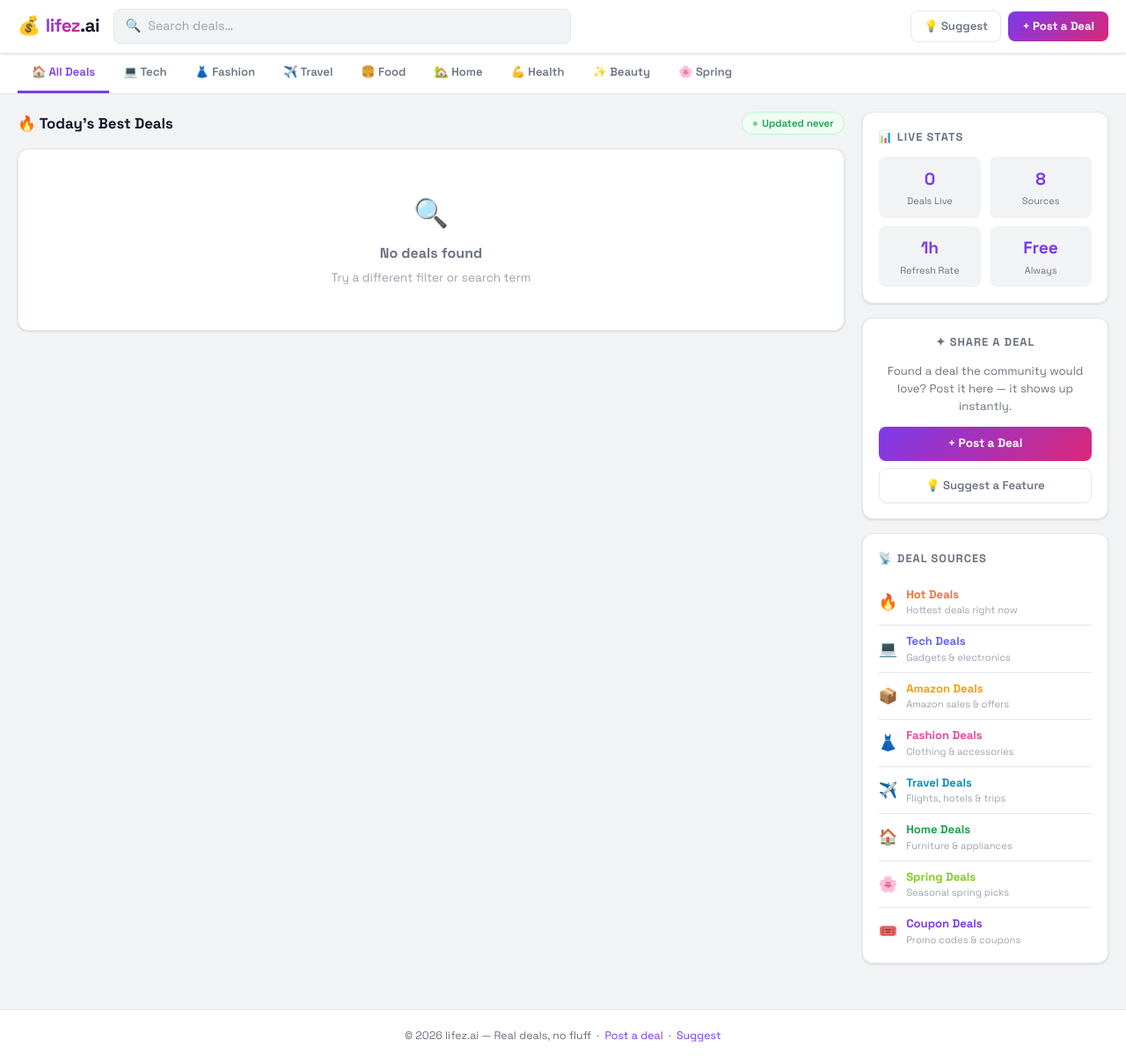
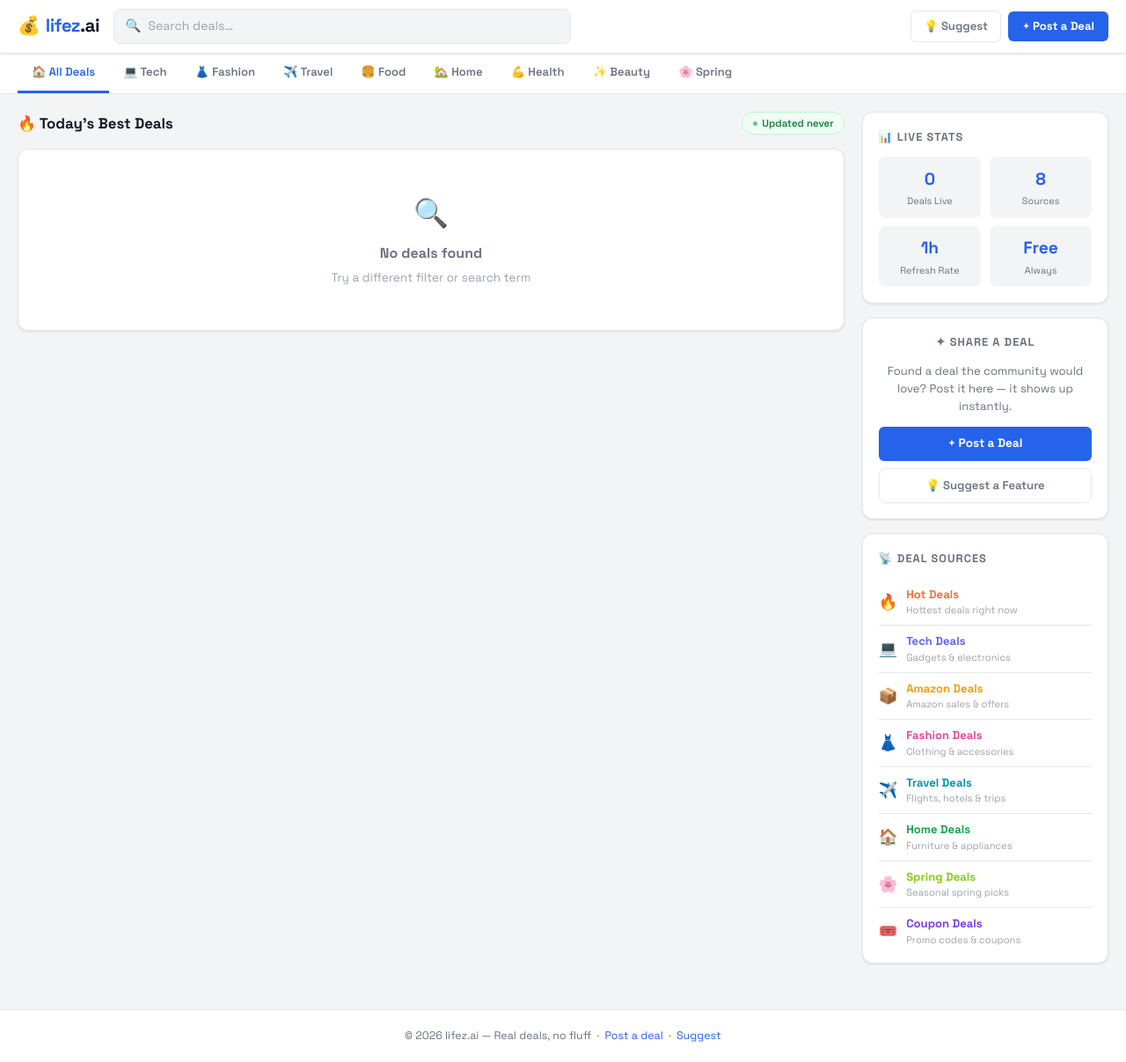
Before and after one commit to rapot2018/learnpy, a FastAPI app: page / in a window 1280 px wide. Shown: the whole page at 88% size. Run offline with FastAPI, Linux system fonts and the light colour scheme; data that the repository does not hold is empty.

Commit message:
Switch to professional blue color theme
Replace purple/pink gradient with clean blue (#2563eb / #1d4ed8).
Matches professional deal sites like Wirecutter, CNET, Consumer Reports.
All buttons, accents, active states, and form focus rings now use blue.

Co-Authored-By: Claude Sonnet 4.6 <noreply@anthropic.com>

```diff
--- a/templates/index.html
+++ b/templates/index.html
@@ -9,25 +9,24 @@
   <link href="https://fonts.googleapis.com/css2?family=Space+Grotesk:wght@400;500;600;700;800&display=swap" rel="stylesheet">
   <style>
     :root {
-      --bg: #f1f3f5;
+      --bg: #f3f4f6;
       --bg-card: #ffffff;
-      --border: #e2e8f0;
-      --border-hover: #cbd5e1;
-      --red: #dc2626;
+      --border: #e5e7eb;
+      --border-hover: #d1d5db;
+      --blue: #1d4ed8;
+      --blue-mid: #2563eb;
+      --blue-light: #eff6ff;
+      --blue-border: #bfdbfe;
+      --red: #b91c1c;
       --red-light: #fef2f2;
-      --purple: #7c3aed;
-      --purple-light: #f5f3ff;
-      --pink: #db2777;
-      --green: #16a34a;
+      --green: #15803d;
       --green-light: #f0fdf4;
-      --amber: #d97706;
-      --cyan: #0891b2;
       --text: #111827;
       --text-muted: #6b7280;
       --text-dim: #9ca3af;
-      --shadow-sm: 0 1px 3px rgba(0,0,0,0.08), 0 1px 2px rgba(0,0,0,0.05);
-      --shadow-md: 0 4px 12px rgba(0,0,0,0.08), 0 2px 4px rgba(0,0,0,0.05);
-      --shadow-hover: 0 8px 24px rgba(0,0,0,0.1), 0 4px 8px rgba(0,0,0,0.06);
+      --shadow-sm: 0 1px 3px rgba(0,0,0,0.07), 0 1px 2px rgba(0,0,0,0.04);
+      --shadow-md: 0 4px 12px rgba(0,0,0,0.07), 0 2px 4px rgba(0,0,0,0.04);
+      --shadow-hover: 0 6px 20px rgba(0,0,0,0.09), 0 2px 6px rgba(0,0,0,0.05);
     }
 
     * { margin:0; padding:0; box-sizing:border-box; }
@@ -63,10 +62,7 @@
       font-size: 1.3rem; font-weight: 800; letter-spacing: -0.03em;
       text-decoration: none; color: var(--text); white-space: nowrap; flex-shrink: 0;
     }
-    .logo-accent {
-      background: linear-gradient(135deg, #7c3aed, #db2777);
-      -webkit-background-clip: text; -webkit-text-fill-color: transparent; background-clip: text;
-    }
+    .logo-accent { color: var(--blue-mid); }
 
     .search-wrap {
       flex: 1; max-width: 520px; position: relative;
@@ -83,26 +79,26 @@
     }
     .search-input::placeholder { color: var(--text-dim); }
     .search-input:focus {
-      border-color: var(--purple); background: #fff;
-      box-shadow: 0 0 0 3px rgba(124,58,237,0.1);
+      border-color: var(--blue-mid); background: #fff;
+      box-shadow: 0 0 0 3px rgba(37,99,235,0.1);
     }
 
     .header-actions { display: flex; align-items: center; gap: 0.5rem; margin-left: auto; }
 
     .btn-ghost {
-      background: none; border: 1px solid var(--border); border-radius: 8px;
+      background: none; border: 1px solid var(--border); border-radius: 6px;
       padding: 0.45rem 0.9rem; font: inherit; font-size: 0.82rem; font-weight: 600;
       color: var(--text-muted); cursor: pointer; transition: all 0.15s; white-space: nowrap;
     }
     .btn-ghost:hover { border-color: var(--border-hover); color: var(--text); background: var(--bg); }
 
     .btn-primary {
-      background: linear-gradient(135deg, #7c3aed, #db2777);
-      color: #fff; border: none; border-radius: 8px;
+      background: var(--blue-mid);
+      color: #fff; border: none; border-radius: 6px;
       padding: 0.45rem 1rem; font: inherit; font-size: 0.82rem; font-weight: 700;
       cursor: pointer; transition: all 0.2s; white-space: nowrap;
     }
-    .btn-primary:hover { opacity: 0.88; box-shadow: 0 4px 12px rgba(124,58,237,0.3); }
+    .btn-primary:hover { background: var(--blue); box-shadow: 0 3px 8px rgba(29,78,216,0.25); }
 
     /* ── Category Nav ── */
     .cat-nav {
@@ -123,7 +119,7 @@
       white-space: nowrap; flex-shrink: 0;
     }
     .cat-tab:hover { color: var(--text); }
-    .cat-tab.active { color: var(--purple); border-bottom-color: var(--purple); }
+    .cat-tab.active { color: var(--blue-mid); border-bottom-color: var(--blue-mid); }
 
     /* ── Main layout ── */
     .page {
@@ -280,7 +276,7 @@
       background: var(--bg); border-radius: 8px; padding: 0.7rem;
       text-align: center;
     }
-    .stat-val { font-size: 1.2rem; font-weight: 800; color: var(--purple); }
+    .stat-val { font-size: 1.2rem; font-weight: 800; color: var(--blue-mid); }
     .stat-lbl { font-size: 0.68rem; color: var(--text-muted); margin-top: 0.1rem; }
 
     /* Submit deal sidebar */
@@ -288,12 +284,12 @@
     .submit-box p { font-size: 0.82rem; color: var(--text-muted); margin-bottom: 0.85rem; line-height: 1.5; }
     .btn-submit-full {
       display: block; width: 100%; padding: 0.6rem;
-      background: linear-gradient(135deg, #7c3aed, #db2777);
-      color: #fff; border: none; border-radius: 8px; font: inherit;
+      background: var(--blue-mid);
+      color: #fff; border: none; border-radius: 6px; font: inherit;
       font-size: 0.85rem; font-weight: 700; cursor: pointer; transition: all 0.2s;
       margin-bottom: 0.5rem;
     }
-    .btn-submit-full:hover { opacity: 0.88; }
+    .btn-submit-full:hover { background: var(--blue); }
     .btn-suggest-full {
       display: block; width: 100%; padding: 0.55rem;
       background: #fff; border: 1px solid var(--border); border-radius: 8px;
@@ -373,7 +369,7 @@
       text-align: center; padding: 1.25rem; margin-top: 2rem;
       font-size: 0.78rem; color: var(--text-muted);
     }
-    footer a { color: var(--purple); text-decoration: none; }
+    footer a { color: var(--blue-mid); text-decoration: none; }
 
     /* ── Responsive ── */
     @media (max-width: 1024px) {
```
Also changed, not shown: other parts of templates/index.html (+12 -12 lines).
